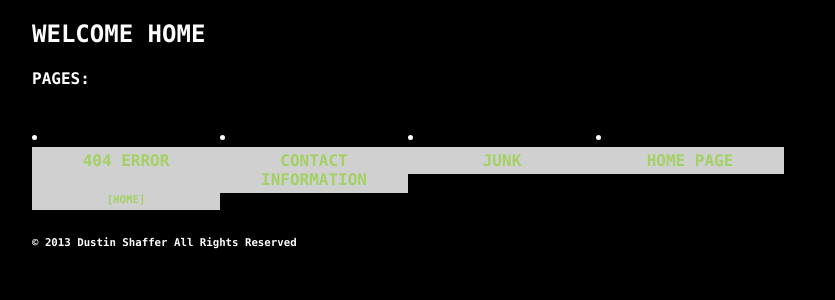
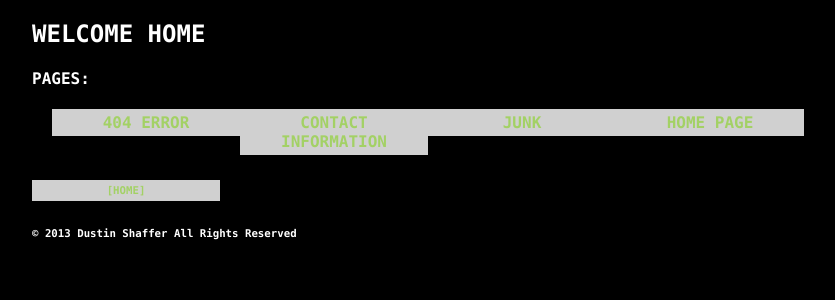
Before and after one commit to misterdustinface/misterdustinface.github.io, a Jekyll site: the page built from index.html, in a window 1280 px wide. Shown: the top 300 px of the page, without its empty margins (8-843 px from the left). Built offline with Jekyll 4.4.1, drawn with Linux system fonts in a browser that asks for light colours; comment, search, counter and statistics services are not loaded.

Commit message:
Update pages.html

```diff
--- a/_includes/pages.html
+++ b/_includes/pages.html
@@ -1,6 +1,6 @@
 <h4>PAGES:</h4>
-<br> <link rel="stylesheet" type="text/css" href="homebar.css">
+<ul> <link rel="stylesheet" type="text/css" href="homebar.css">
   {% for page in site.pages %}
     <li><a href="{{page.url}}"> {{page.title}} </a> </li>
   {% endfor %}
-</br>
+</ul>
```
